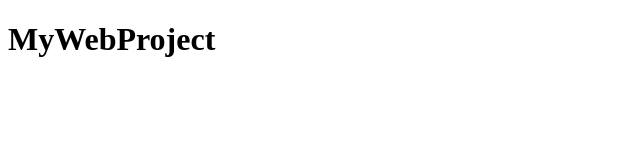
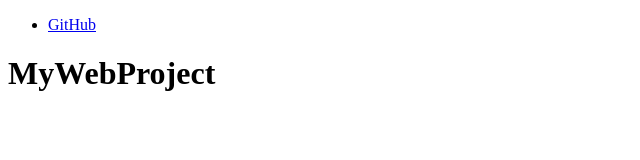
Before and after one commit to kevinandresgom/Practica-Git-GitHub, a plain HTML site: page index.html in a window 1280 px wide. Shown: the whole page, without its empty margins (0-640 px from the left). Drawn offline with Linux system fonts and the light colour scheme.

Commit message:
Agregando nav y un link dentro del mismo

```diff
--- a/index.html
+++ b/index.html
@@ -5,6 +5,11 @@
 </head>
 <body>
     <header>
+	<nav>
+	    <ul>
+	    	<li><a href="https://www.github.com">GitHub</a></li>
+            </ul>
+	</nav>
     </header>
     <main>
         <h1>MyWebProject</h1>
```
Lines whose indentation alone changed are shown as unchanged.
